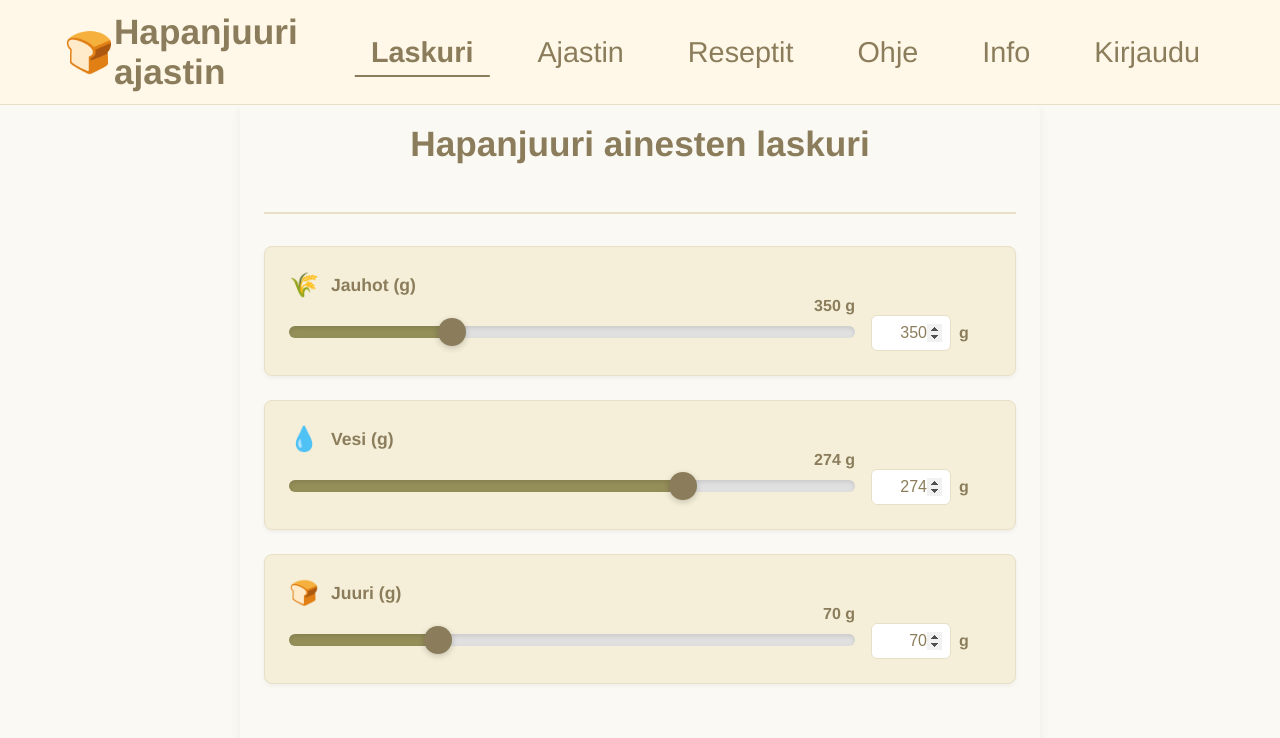
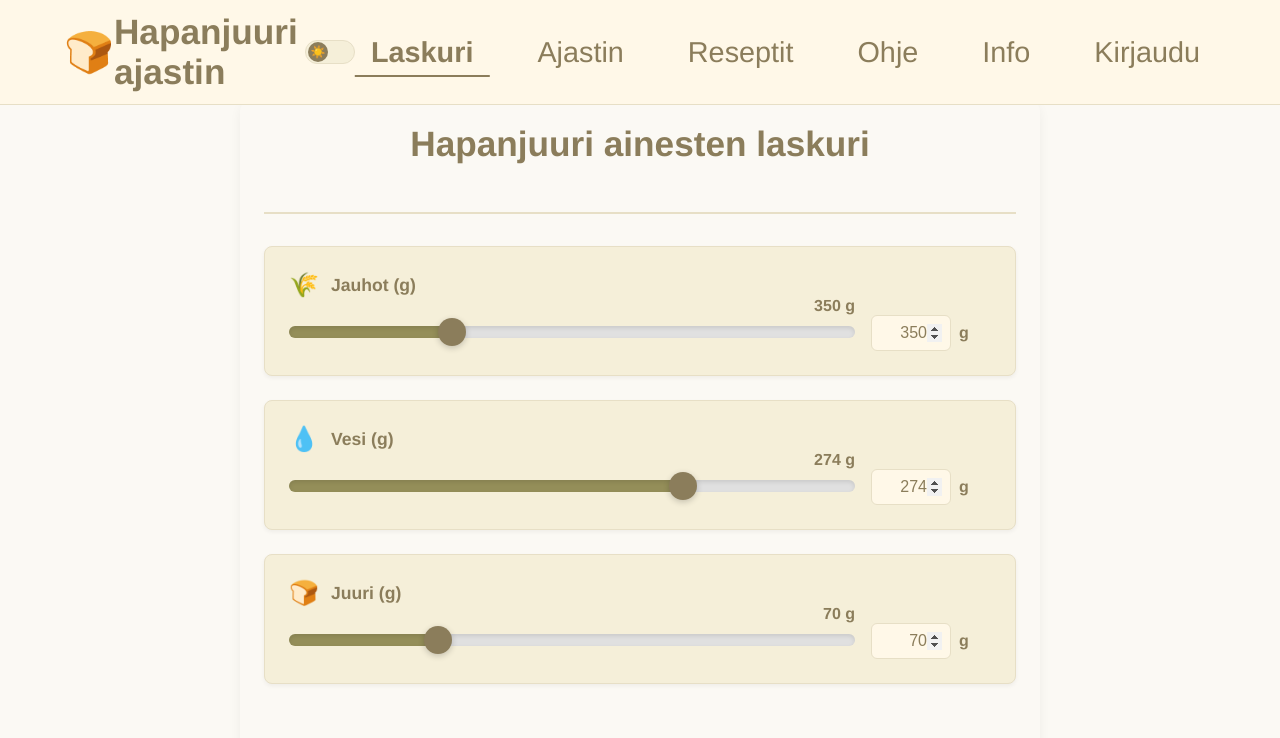
Before and after one commit to Pall00/hapanjuuriAjastin, a React (Vite) app: page /laskuri in a window 1280 px wide. Shown: the top 738 px of the page. Built offline with nearby package versions, Linux system fonts and the light colour scheme; no server answers.

Commit message:
DArk mode

```diff
--- a/src/components/banner/Header.jsx
+++ b/src/components/banner/Header.jsx
@@ -2,6 +2,7 @@ import { useState, useEffect } from 'react'
 import { useLocation } from 'react-router-dom'
 import { useAuth } from '../../contexts/AuthContext'
 import Notification from '../common/Notification'
+import ThemeToggle from '../common/ThemeToggle'
 import {
   HeaderContainer,
   NavContainer,
@@ -13,6 +14,7 @@ import {
   NavLink,
   NavButton,
 } from '../../styles/components'
+import styled from 'styled-components'
 
 const Header = () => {
   const [isScrolled, setIsScrolled] = useState(false)
@@ -50,9 +52,15 @@ const Header = () => {
           <LogoText>Hapanjuuri ajastin</LogoText>
         </Logo>
 
-        <MobileMenuButton onClick={toggleMobileMenu}>
-          <span>☰</span>
-        </MobileMenuButton>
+        <HeaderActions>
+          <ThemeToggleWrapper>
+            <ThemeToggle />
+          </ThemeToggleWrapper>
+
+          <MobileMenuButton onClick={toggleMobileMenu}>
+            <span>☰</span>
+          </MobileMenuButton>
+        </HeaderActions>
 
         <Nav $isOpen={isMobileMenuOpen}>
           <NavLink
@@ -90,6 +98,12 @@ const Header = () => {
           >
             Info
           </NavLink>
+
+          <MobileThemeToggle>
+            <ThemeToggle />
+            <ThemeLabel>Vaihda teema</ThemeLabel>
+          </MobileThemeToggle>
+
           {user ? (
             <NavButton onClick={handleLogout}>Kirjaudu ulos</NavButton>
           ) : (
@@ -110,3 +124,33 @@ const Header = () => {
 }
 
 export default Header
+
+const HeaderActions = styled.div`
+  display: flex;
+  align-items: center;
+  gap: 16px;
+`
+
+const ThemeToggleWrapper = styled.div`
+  @media (max-width: ${({ theme }) => theme.breakpoints.mobile}) {
+    display: none;
+  }
+`
+
+const MobileThemeToggle = styled.div`
+  display: none;
+  align-items: center;
+  gap: 10px;
+  width: 100%;
+  justify-content: center;
+  padding: ${({ theme }) => theme.spacing(2)} 0;
+
+  @media (max-width: ${({ theme }) => theme.breakpoints.mobile}) {
+    display: flex;
+  }
+`
+
+const ThemeLabel = styled.span`
+  font-size: 1.4rem;
+  color: ${({ theme }) => theme.colors.text.primary};
+`
--- /dev/null
+++ b/src/components/common/ThemeToggle.jsx
@@ -0,0 +1,52 @@
+import styled from 'styled-components'
+import { useTheme } from '../../hooks/useTheme'
+
+const ThemeToggle = () => {
+  const { isDarkMode, toggleTheme } = useTheme()
+
+  return (
+    <ToggleWrapper onClick={toggleTheme}>
+      <ToggleTrack $isDarkMode={isDarkMode}>
+        <ToggleThumb $isDarkMode={isDarkMode}>{isDarkMode ? '🌙' : '☀️'}</ToggleThumb>
+      </ToggleTrack>
+    </ToggleWrapper>
+  )
+}
+
+export default ThemeToggle
+
+const ToggleWrapper = styled.button`
+  background: none;
+  border: none;
+  padding: 0;
+  cursor: pointer;
+  touch-action: manipulation;
+  -webkit-tap-highlight-color: transparent;
+  outline: none;
+`
+
+const ToggleTrack = styled.div`
+  width: 50px;
+  height: 24px;
+  border-radius: 15px;
+  background-color: ${({ $isDarkMode, theme }) =>
+    $isDarkMode ? theme.colors.background.paper : theme.colors.background.card};
+  border: 1px solid ${({ theme }) => theme.colors.border};
+  padding: 2px;
+  display: flex;
+  align-items: center;
+  justify-content: ${({ $isDarkMode }) => ($isDarkMode ? 'flex-end' : 'flex-start')};
+  transition: all 0.3s ease;
+`
+
+const ToggleThumb = styled.div`
+  width: 20px;
+  height: 20px;
+  border-radius: 50%;
+  background-color: ${({ theme }) => theme.colors.primary.main};
+  display: flex;
+  align-items: center;
+  justify-content: center;
+  font-size: 12px;
+  transition: all 0.3s ease;
+`
--- /dev/null
+++ b/src/contexts/ThemeContext.jsx
@@ -0,0 +1,8 @@
+import { createContext } from 'react'
+
+const ThemeContext = createContext({
+  isDarkMode: false,
+  toggleTheme: () => {},
+})
+
+export default ThemeContext
--- /dev/null
+++ b/src/hooks/useTheme.js
@@ -0,0 +1,4 @@
+import { useContext } from 'react'
+import ThemeContext from '../contexts/ThemeContext'
+
+export const useTheme = () => useContext(ThemeContext)
--- a/src/main.jsx
+++ b/src/main.jsx
@@ -1,14 +1,13 @@
 import { StrictMode } from 'react'
 import { createRoot } from 'react-dom/client'
-import { ThemeProvider } from 'styled-components'
 import './index.css'
 import App from './App.jsx'
-import theme from './styles/theme'
 import GlobalStyles from './styles/GlobalStyles'
+import ThemeProvider from './providers/ThemeProvider'
 
 createRoot(document.getElementById('root')).render(
   <StrictMode>
-    <ThemeProvider theme={theme}>
+    <ThemeProvider>
       <GlobalStyles />
       <App />
     </ThemeProvider>
--- /dev/null
+++ b/src/providers/ThemeProvider.jsx
@@ -0,0 +1,50 @@
+import { useState, useEffect } from 'react'
+import { ThemeProvider as StyledThemeProvider } from 'styled-components'
+import { lightTheme, darkTheme } from '../styles/theme'
+import ThemeContext from '../contexts/ThemeContext'
+
+const ThemeProvider = ({ children }) => {
+  const [isDarkMode, setIsDarkMode] = useState(() => {
+    const savedTheme = localStorage.getItem('theme')
+    if (savedTheme) {
+      return savedTheme === 'dark'
+    }
+    return window.matchMedia && window.matchMedia('(prefers-color-scheme: dark)').matches
+  })
+
+  useEffect(() => {
+    localStorage.setItem('theme', isDarkMode ? 'dark' : 'light')
+
+    if (isDarkMode) {
+      document.body.classList.add('dark-mode')
+    } else {
+      document.body.classList.remove('dark-mode')
+    }
+  }, [isDarkMode])
+
+  useEffect(() => {
+    const mediaQuery = window.matchMedia('(prefers-color-scheme: dark)')
+    const handleChange = e => {
+      if (!localStorage.getItem('theme')) {
+        setIsDarkMode(e.matches)
+      }
+    }
+
+    mediaQuery.addEventListener('change', handleChange)
+    return () => mediaQuery.removeEventListener('change', handleChange)
+  }, [])
+
+  const toggleTheme = () => {
+    setIsDarkMode(prevMode => !prevMode)
+  }
+
+  const theme = isDarkMode ? darkTheme : lightTheme
+
+  return (
+    <ThemeContext.Provider value={{ isDarkMode, toggleTheme }}>
+      <StyledThemeProvider theme={theme}>{children}</StyledThemeProvider>
+    </ThemeContext.Provider>
+  )
+}
+
+export default ThemeProvider
--- a/src/styles/GlobalStyles.js
+++ b/src/styles/GlobalStyles.js
@@ -5,6 +5,7 @@ const GlobalStyles = createGlobalStyle`
     margin: 0;
     padding: 0;
     box-sizing: border-box;
+    transition: background-color 0.3s ease, color 0.3s ease;
   }
 
   :root {
@@ -14,8 +15,18 @@ const GlobalStyles = createGlobalStyle`
   body {
     width: 100%;
     background-color: ${({ theme }) => theme.colors.background.main};
-    color: #fff;
+    color: ${({ theme }) => theme.colors.text.primary};
     font-family: 'Helvetica Neue', sans-serif;
+  }
+
+  h1, h2, h3, h4, h5, h6 {
+    color: ${({ theme }) => theme.colors.text.primary};
+  }
+
+  input, select, textarea, button {
+    color: ${({ theme }) => theme.colors.text.primary};
+    background-color: ${({ theme }) => theme.colors.background.paper};
+    transition: background-color 0.3s ease, color 0.3s ease;
   }
 `
 
--- a/src/styles/pages/recipes/RecipeCardStyles.js
+++ b/src/styles/pages/recipes/RecipeCardStyles.js
@@ -41,7 +41,7 @@ export const Rating = styled.div`
 `
 
 export const Star = styled.span`
-  color: ${props => (props.$filled ? '#FFD700' : props.theme.colors.border)};
+  color: ${({ theme, $filled }) => ($filled ? '#FFD700' : theme.colors.border)};
   font-size: 1.2rem;
 `
 
@@ -78,13 +78,12 @@ export const ActionButton = styled.button`
   border: none;
   text-align: left;
   cursor: pointer;
-  color: ${props =>
-    props.$delete ? theme => theme.colors.error : theme => theme.colors.text.primary};
-  font-weight: ${props => (props.$delete ? '600' : '500')};
+  color: ${({ theme, $delete }) => ($delete ? theme.colors.error : theme.colors.text.primary)};
+  font-weight: ${({ $delete }) => ($delete ? '600' : '500')};
 
   &:hover {
-    background-color: ${props =>
-      props.$delete ? '#FDE8E8' : theme => theme.colors.background.card};
+    background-color: ${({ theme, $delete }) =>
+      $delete ? '#FDE8E8' : theme.colors.background.card};
   }
 
   &:not(:last-child) {
--- a/src/styles/theme.js
+++ b/src/styles/theme.js
@@ -1,4 +1,4 @@
-const theme = {
+const lightTheme = {
   colors: {
     primary: {
       main: 'rgb(139, 125, 91)',
@@ -12,28 +12,24 @@ const theme = {
       card: 'rgb(245, 239, 217)',
     },
     border: 'rgb(231, 223, 198)',
-    error: '#B71C1C',
-    success: '#2E7D32',
+    error: 'rgb(183, 28, 28)',
+    success: 'rgb(46, 125, 50)',
     text: {
       primary: 'rgb(139, 125, 91)',
       secondary: 'rgb(92, 85, 69)',
     },
   },
-
   spacing: (multiplier = 1) => `${0.25 * multiplier}rem`,
-
   breakpoints: {
     mobile: '768px',
     tablet: '1024px',
     desktop: '1280px',
   },
-
   shadows: {
     small: '0 2px 4px rgba(0, 0, 0, 0.05)',
     medium: '0 4px 12px rgba(0, 0, 0, 0.05)',
     large: '0 8px 24px rgba(0, 0, 0, 0.1)',
   },
-
   borderRadius: {
     small: '6px',
     medium: '8px',
@@ -41,4 +37,36 @@ const theme = {
   },
 }
 
-export default theme
+const darkTheme = {
+  colors: {
+    primary: {
+      main: 'rgb(168, 155, 118)',
+      light: 'rgb(180, 170, 130)',
+      dark: 'rgb(139, 125, 91)',
+      hover: 'rgba(168, 155, 118, 0.15)',
+    },
+    background: {
+      main: 'rgb(36, 36, 36)',
+      paper: 'rgb(45, 45, 45)',
+      card: 'rgb(55, 55, 55)',
+    },
+    border: 'rgb(75, 75, 75)',
+    error: 'rgb(207, 102, 121)',
+    success: 'rgb(76, 175, 80)',
+    text: {
+      primary: 'rgb(232, 230, 225)',
+      secondary: 'rgb(188, 186, 180)',
+    },
+  },
+  spacing: lightTheme.spacing,
+  breakpoints: lightTheme.breakpoints,
+  shadows: {
+    small: '0 2px 4px rgba(0, 0, 0, 0.2)',
+    medium: '0 4px 12px rgba(0, 0, 0, 0.3)',
+    large: '0 8px 24px rgba(0, 0, 0, 0.4)',
+  },
+  borderRadius: lightTheme.borderRadius,
+}
+
+export { lightTheme, darkTheme }
+export default lightTheme
```
Also changed, not shown: 1 other file (tests, documents, lock files or other folders).
